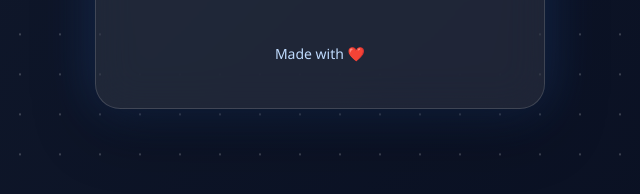
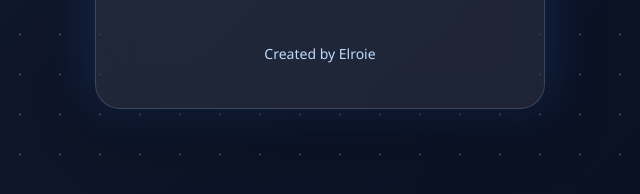
Before and after one commit to elroie2000games-crypto/my_praivat_site, a plain HTML site: page index.html in a window 1280 px wide. Shown: the part 584-778 px from the top of the page, 320-960 px from the left. Drawn offline with Linux system fonts and the light colour scheme.

Commit message:
Fix footer text and HTML entity issues
Updated footer text and corrected HTML entities.

```diff
--- a/index.html
+++ b/index.html
@@ -179,7 +179,7 @@ Welcome to my personal website
 </button>
 
 <div class="footer">
-Made with ❤️
+Created by Elroie
 </div>
 
 </div>
```
